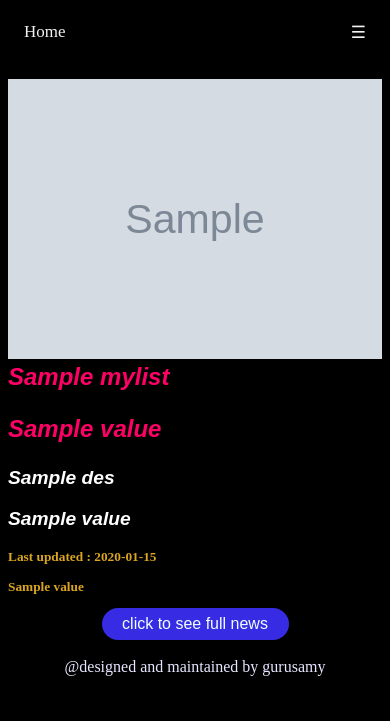
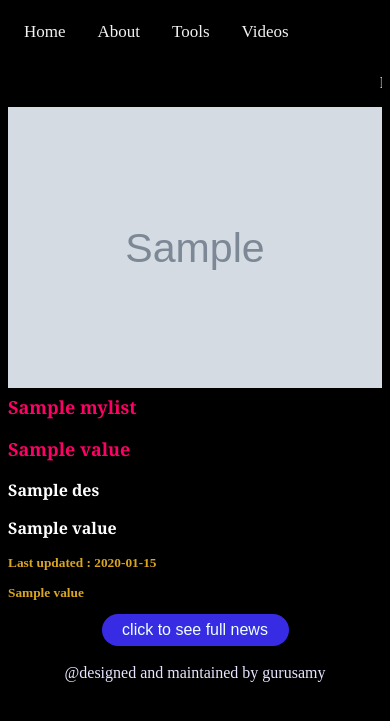
Before and after one commit to fun1coder/guru, a Django app: template newsApp/templates/index.html in a window 390 px wide. Shown: the top 721 px of the page. Run offline with Django 4.2, Linux system fonts and the light colour scheme; the template is opened without the code that fills it: most values are stand-ins (such as "Sample title", 1, 10 or a date in 2020); grey boxes marked "Sample" are stand-in pictures.

Commit message:
Update index.html

```diff
--- a/newsApp/templates/index.html
+++ b/newsApp/templates/index.html
@@ -6,6 +6,9 @@
 <head>
   <meta charset="UTF-8" />
   <meta name="viewport" content="width=device-width, initial-scale=1.0" />
+  <div class="loader_bg">
+    <div class="loader">Loading News.... </div>
+</div>
 
 </head>
 <script>
@@ -43,18 +46,78 @@ body {
     }
 }
 
+/*preloader*/
+.loader_bg{
+    position: fixed;
+    z-index: 999999;
+    background: rgb(5, 1, 1);
+    width: 100%;
+    height: 100%;
+  }
+  .loader {
+    width: 250px;
+    height: 50px;
+    line-height: 50px;
+    text-align: center;
+    position: absolute;
+    top: 50%;
+    left: 50%;
+    transform: translate(-50%, -50%);
+    font-family:'Gill Sans', 'Gill Sans MT', Calibri, 'Trebuchet MS', sans-serif;
+    text-transform: uppercase;
+    font-weight: 900;
+    color: #1731f3;
+    letter-spacing: 0.2em;
+  }
+  .loader::before, .loader::after {
+    content: "";
+    display: block;
+    width: 15px;
+    height: 15px;
+    background: #1b11db;
+    position: absolute;
+    animation: load 0.7s infinite alternate ease-in-out;
+  }
+  .loader::before {
+    top: 0;
+  }
+  .loader::after {
+    bottom: 0;
+  }
+  @keyframes load {
+    0% {
+      left: 0;
+      height: 30px;
+      width: 15px;
+   }
+    50% {
+      height: 8px;
+      width: 40px;
+   }
+    100% {
+      left: 235px;
+      height: 30px;
+      width: 15px;
+   }
+  }
 
-/* top bars */
-/* Add a black background color to the top navigation */
+/*preloader*/
+  /*top navigationn bar*/
 .topnav {
-  overflow: hidden
+overflow: hidden;
+margin:auto;
+width:50%;
+}
+@media screen and (max-width: 600px) {
+    .topnav{
+        width:100%;
+    }
+}
 
-}
 
 /* Style the links inside the navigation bar */
 .topnav a {
 float: left;
-  display: block;
 color: #f2f2f2;
 text-align: center;
 padding: 14px 16px;
@@ -62,87 +125,17 @@ body {
 font-size: 17px;
 }
 
-/* Add an active class to highlight the current page */
-.active {
-  color: white;
+/* Change the color of links on hover */
+.topnav a:hover {
+color:blue;
 }
-
-/* Hide the link that should open and close the topnav on small screens */
-.topnav .icon {
-  display: none;
-}
-
-
-
-/* Add a dark background on topnav links and the dropdown button on hover */
-.topnav a:hover {
-  background-color:rgb(54, 163, 231);
-  color:rgb(229, 230, 243)
-}
-
-
-
-/* When the screen is less than 600 pixels wide, hide all links, except for the first one ("Home"). Show the link that contains should open and close the topnav (.icon) */
-@media screen and (max-width: 600px) {
-  .topnav a:not(:first-child), .dropdown .dropbtn {
-    display: none;
-  }
-  .topnav a.icon {
-    float: right;
-    display: block;
-  }
-}
-.responsive {
-
-  display: block;
-margin-left: auto;
-margin-right: auto;
-width: 50%;
-
-  }
-
-
-
-/* The "responsive" class is added to the topnav with JavaScript when the user clicks on the icon. This class makes the topnav look good on small screens (display the links vertically instead of horizontally) */
-@media screen and (max-width: 600px) {
-  .topnav.responsive {position: relative;}
-  .topnav.responsive a.icon {
-    position: absolute;
-    right: 0;
-    top: 0;
-  }
-  .topnav.responsive a {
-    float: none;
-    display: block;
-    text-align: left;
-  }
-
-  .topnav.responsive .dropdown {float: none;}
-  .topnav.responsive .dropdown-content {position: relative;}
-  .topnav.responsive .dropdown .dropbtn {
-    display: block;
-    width: 100%;
-    text-align: left;
-  }
-
-    .responsive
-    {
-      margin:auto;
-      height:100%; width:100%;
-
-    }
-
-  }
-/* top bars ends */
+/*top navigation */
 
 
 
 
 
- h2
-{
-  font-size: medium;
-}
+
 .responsive1{
 
 display: block;
@@ -155,6 +148,11 @@ padding-bottom:1%;
 .responsive1:hover{
 transition: 0.4s;
 transform: scale(1.05);
+}
+.top1
+{
+  width:50%;
+  margin:auto;
 }
 
 
@@ -169,18 +167,18 @@ width: 50%;
 h1{
   margin:auto;
   width:50%;
-  font-family:Arial, Helvetica, sans-serif;
-  font-style: italic;
+  font-family:Cambria, Cochin, Georgia, Times, 'Times New Roman', serif;
+  font-style: normal;
   color: #ff0066;
-  font-size: x-large;
+  font-size:large;
   display: block;
 }
 h2{
-  font-family: Arial, Helvetica, sans-serif;
-  font-style: italic;
+  font-style: normal;
+  font-family:Cambria, Cochin, Georgia, Times, 'Times New Roman', serif;
   margin:auto;
   width:50%;
-  font-size: larger;
+  font-size: medium;
   display: block;
   color:white;
 }
@@ -189,6 +187,10 @@ h3{
   width:50%;
   font-size:smaller;
   color: goldenrod;
+}
+h0
+{
+  color:white;
 }
 
 .btn
@@ -227,8 +229,9 @@ l1 {
       {
         margin:auto;
         height:100%; width:100%;
-        padding-top:3%
+        padding-top:3%;
         padding-bottom:2%;
+
       }
       .responsive1:hover{
 transition: 0.4s;
@@ -250,6 +253,11 @@ transform: scale(1.1);
       h3{
         margin:auto;
         height:100%; width:100%;
+      }
+      .top1
+{
+  width:100%;
+  margin:auto;
 }
       .btn
 {
@@ -274,15 +282,19 @@ transform: scale(1.2);
 </style>
 <body>
 
-
-  <div class="topnav" id="myTopnav">
-    <a href="https://techridergurusamy.netlify.app/" class="active">Home</a>
+<div class="topnav">
+<a class="active" href="https://techridergurusamy.netlify.app/">Home</a>
 <a href="https://techridergurusamy.netlify.app/about.html">About</a>
-    <a href="javascript:void(0);" class="icon" onclick="myFunction()">&#9776;</a>
-
-
+<a href="https://techridergurusamy.netlify.app/tools.html">Tools</a>
+<a href="https://techridergurusamy.netlify.app/project.html">Videos</a>
 </div>
   <br>
+
+  <div class="top1">
+      <marquee  direction="left" behavior=slide>
+       <h0>Let's see what happen in the world</h0>
+       </marquee>
+</div>
 
 <!-- Main -->
   {% for hl, des, img ,time,url in mylist %}
@@ -312,6 +324,13 @@ transform: scale(1.2);
   </footer>
 </center>
 
+<script src="https://cdnjs.cloudflare.com/ajax/libs/jquery/3.4.1/jquery.min.js"></script>
+    <script>
+        setTimeout(function(){
+            $('.loader_bg').fadeToggle();
+        }, 1500);
+    </script>
+
   </body>
 
 </html>
```
Lines whose indentation alone changed are shown as unchanged.
